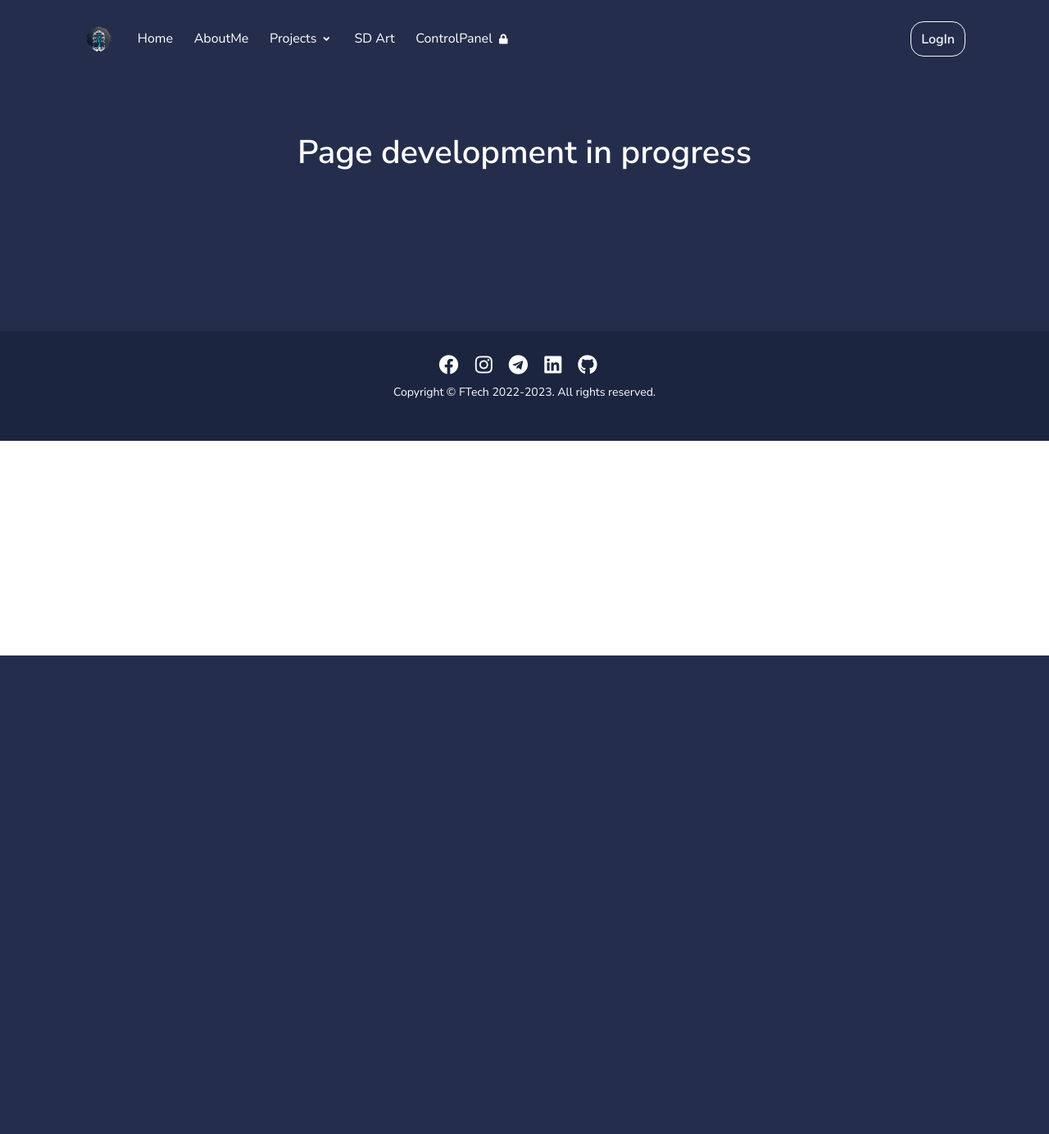
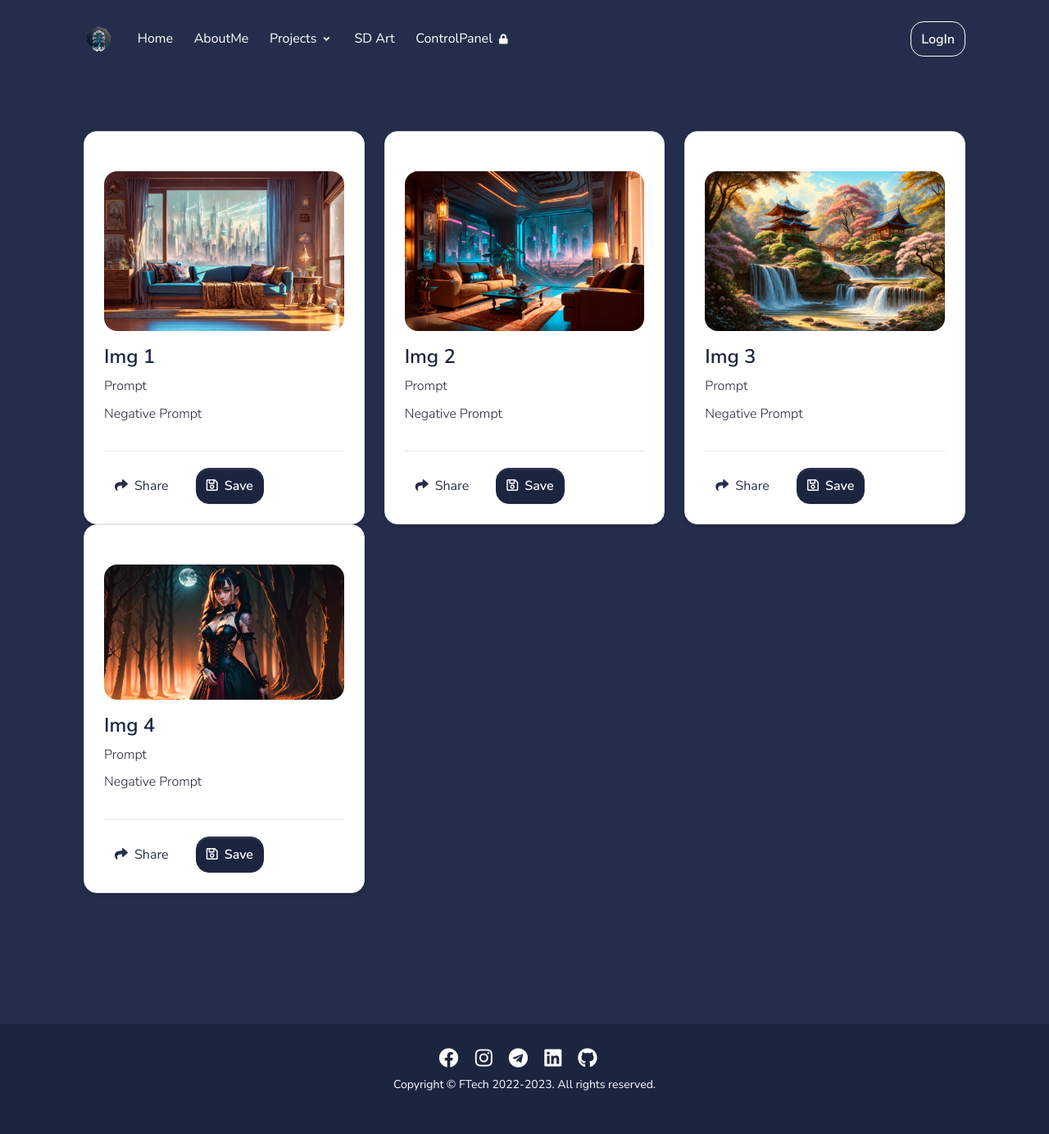
Before and after one commit to WhoKnowsWhoCares/Site-Flask, a Flask app: page /sd_art in a window 1280 px wide. Shown: the whole page at 82% size. Before the commit the page ends 800 px from the top, so only its background shows below. Run offline with Flask 2, Linux system fonts and the light colour scheme; some libraries are stand-ins or nearby versions.

Commit message:
change art page

```diff
--- /dev/null
+++ b/app/static/assets/js/other.js
@@ -0,0 +1,16 @@
+var img = document.querySelector('.img');
+var fullScreen = document.querySelector('.fullscreen');
+var close = document.querySelector('.close');
+var zoomedImg = document.querySelector('.fullscreen img');
+
+img.addEventListener('click', function() {
+    fullScreen.style.display = 'flex';
+});
+
+close.addEventListener('click', function() {
+    fullScreen.style.display = 'none';
+});
+
+zoomedImg.addEventListener('click', function() {
+    fullScreen.style.display = 'none';
+});
--- a/app/templates/components/_head.html
+++ b/app/templates/components/_head.html
@@ -40,4 +40,7 @@
 <!-- Pixel CSS -->
 <link type="text/css" href="/static/assets/css/pixel.css" rel="stylesheet">
 
+<!-- Other -->
+<link type="text/css" href="/static/assets/css/other.css" rel="stylesheet">
+
 <title id="pageTitle"></title>
--- a/app/templates/components/_scripts.html
+++ b/app/templates/components/_scripts.html
@@ -23,6 +23,8 @@
 <script src="/static/assets/js/util.js"></script> <!--исчезновение формы -->
 <!-- <script src="../static/assets/js/main.js"></script> -->
 
+<script src="/static/assets/js/other.js"></script>
+
 <script type="text/javascript">var submitted=false;</script>
 <script type="text/javascript">
     $('#msgform').on('submit', function(e) {
--- a/app/templates/sd_art.html
+++ b/app/templates/sd_art.html
@@ -1,12 +1,81 @@
 {% extends "components/_base.html" %}
 
 {% block page_content %}
-<section class="section-header bg-primary text-white">
+
+<section class="section-header bg-primary">
     <div class="container">
-        <div class="row justify-content-center">
-            <div class="col-12 col-md-8 text-center">
-                <h1>Page development in progress</h1>
-                <br>
+        <div class="row">
+            <div class="col-12 col-md-6 col-lg-4 mb-3 mb-lg-0">
+                <div class="card shadow p-2 p-md-4">
+                    <div class="card-body py-4 px-0">
+                        <img src="../static/assets/images/pages/home_1_opt.jpg" class="card-img-top rounded mb-3" alt="SD Art example">
+                        <h3 class="h4">Img 1</h3>
+                        <p class="card-text mb-2">Prompt</p>
+                        <p class="card-text mb-2">Negative Prompt</p>
+                    </div>
+                    <div class="card-footer bg-white pb-0 px-0">
+                        <div class="d-flex flex-wrap flex-lg-nowrap align-items-center justify-content-between">
+                            <div class="post-meta">
+                                <button class="btn me-3 btn-link text-primary"><span class="fas fa-share me-2"></span>Share</button>
+                                <button class="btn btn-secondary"><span class="far fa-save me-2"></span>Save</button>
+                            </div>
+                        </div>
+                    </div>
+                </div>
+            </div>
+            <div class="col-12 col-md-6 col-lg-4 mb-3 mb-lg-0">
+                <div class="card shadow p-2 p-md-4">
+                    <div class="card-body py-4 px-0">
+                        <img src="../static/assets/images/pages/home_2_opt.jpg" class="card-img-top rounded mb-3" alt="SD Art example">
+                        <h3 class="h4">Img 2</h3>
+                        <p class="card-text mb-2">Prompt</p>
+                        <p class="card-text mb-2">Negative Prompt</p>
+                    </div>
+                    <div class="card-footer bg-white pb-0 px-0">
+                        <div class="d-flex flex-wrap flex-lg-nowrap align-items-center justify-content-between">
+                            <div class="post-meta">
+                                <button class="btn me-3 btn-link text-primary"><span class="fas fa-share me-2"></span>Share</button>
+                                <button class="btn btn-secondary"><span class="far fa-save me-2"></span>Save</button>
+                            </div>
+                        </div>
+                    </div>
+                </div>
+            </div>
+            <div class="col-12 col-md-6 col-lg-4 mb-3 mb-lg-0">
+                <div class="card shadow p-2 p-md-4">
+                    <div class="card-body py-4 px-0">
+                        <img src="../static/assets/images/pages/landscape_1_opt.jpg" class="card-img-top rounded mb-3" alt="SD Art example">
+                        <h3 class="h4">Img 3</h3>
+                        <p class="card-text mb-2">Prompt</p>
+                        <p class="card-text mb-2">Negative Prompt</p>
+                    </div>
+                    <div class="card-footer bg-white pb-0 px-0">
+                        <div class="d-flex flex-wrap flex-lg-nowrap align-items-center justify-content-between">
+                            <div class="post-meta">
+                                <button class="btn me-3 btn-link text-primary"><span class="fas fa-share me-2"></span>Share</button>
+                                <button class="btn btn-secondary"><span class="far fa-save me-2"></span>Save</button>
+                            </div>
+                        </div>
+                    </div>
+                </div>
+            </div>
+            <div class="col-12 col-md-6 col-lg-4 mb-3 mb-lg-0">
+                <div class="card shadow p-2 p-md-4">
+                    <div class="card-body py-4 px-0">
+                        <img src="../static/assets/images/pages/gothic_girl_opt.jpg" class="card-img-top rounded mb-3" alt="SD Art example">
+                        <h3 class="h4">Img 4</h3>
+                        <p class="card-text mb-2">Prompt</p>
+                        <p class="card-text mb-2">Negative Prompt</p>
+                    </div>
+                    <div class="card-footer bg-white pb-0 px-0">
+                        <div class="d-flex flex-wrap flex-lg-nowrap align-items-center justify-content-between">
+                            <div class="post-meta">
+                                <button class="btn me-3 btn-link text-primary"><span class="fas fa-share me-2"></span>Share</button>
+                                <button class="btn btn-secondary"><span class="far fa-save me-2"></span>Save</button>
+                            </div>
+                        </div>
+                    </div>
+                </div>
             </div>
         </div>
     </div>
```
Also changed, not shown: app/static/assets/css/other.css (added, +32 -0 lines), app/templates/_sd_art.html (added, +14 -0 lines), app/static/assets/images/pages/gothic_girl_opt.jpg (added).
